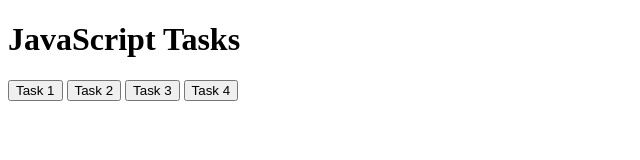
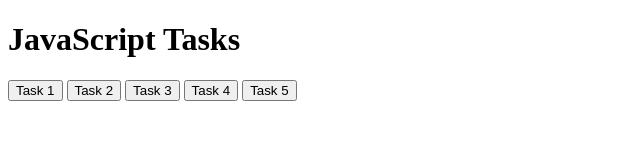
Before and after one commit to PrakashTheDev/javascript-task, a plain HTML site: page index.html in a window 1280 px wide. Shown: the whole page, without its empty margins (0-640 px from the left). Drawn offline with Linux system fonts and the light colour scheme.

Commit message:
Add button for loading task5.js
Added a button to load task5.js for additional functionality.

```diff
--- a/index.html
+++ b/index.html
@@ -10,6 +10,7 @@
   <button onclick="loadTask('task2.js')">Task 2</button>
   <button onclick="loadTask('task3.js')">Task 3</button>
   <button onclick="loadTask('task4.js')">Task 4</button>
+  <button onclick="loadTask('task5.js')">Task 5</button>
 
   <script>
     function loadTask(file) {
```
